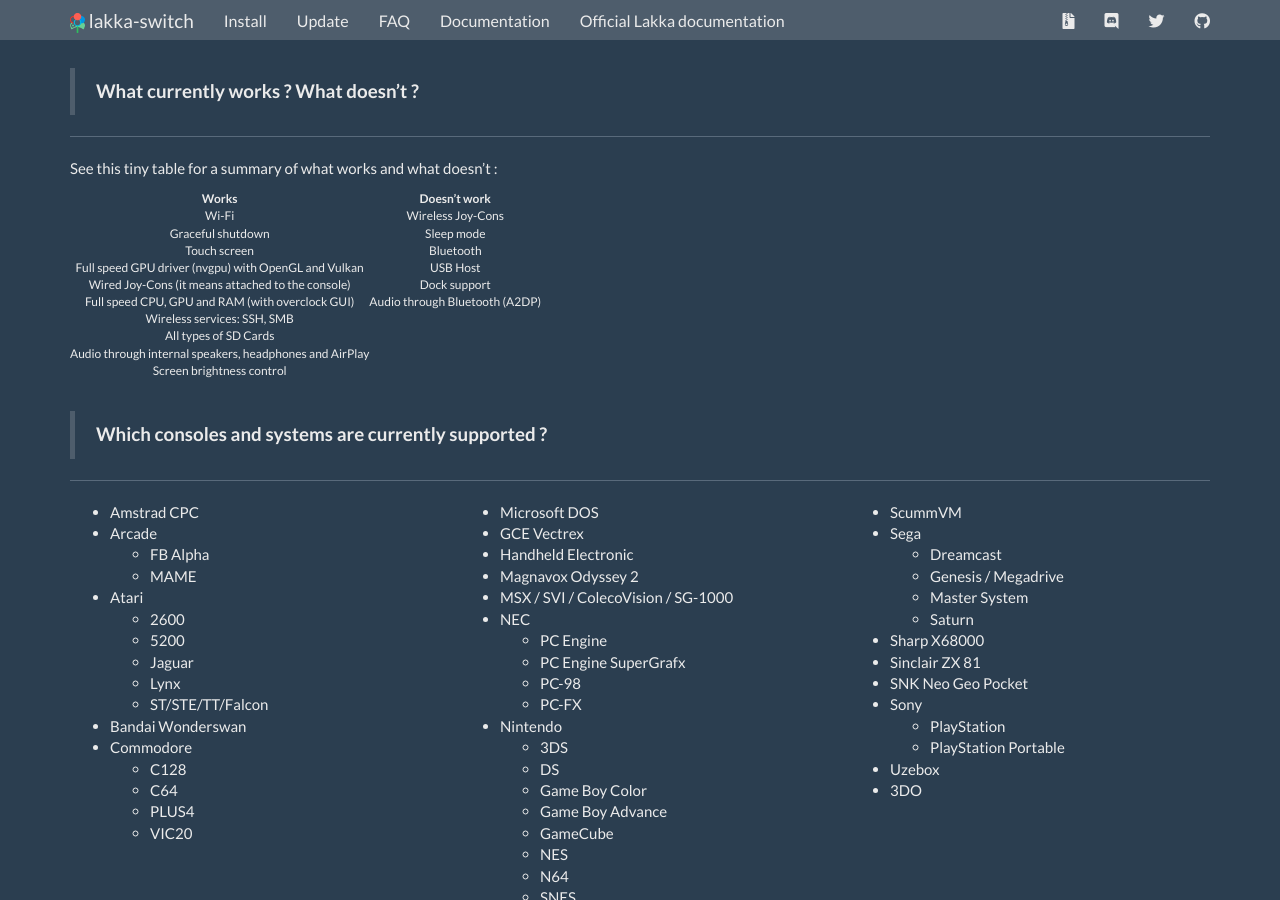
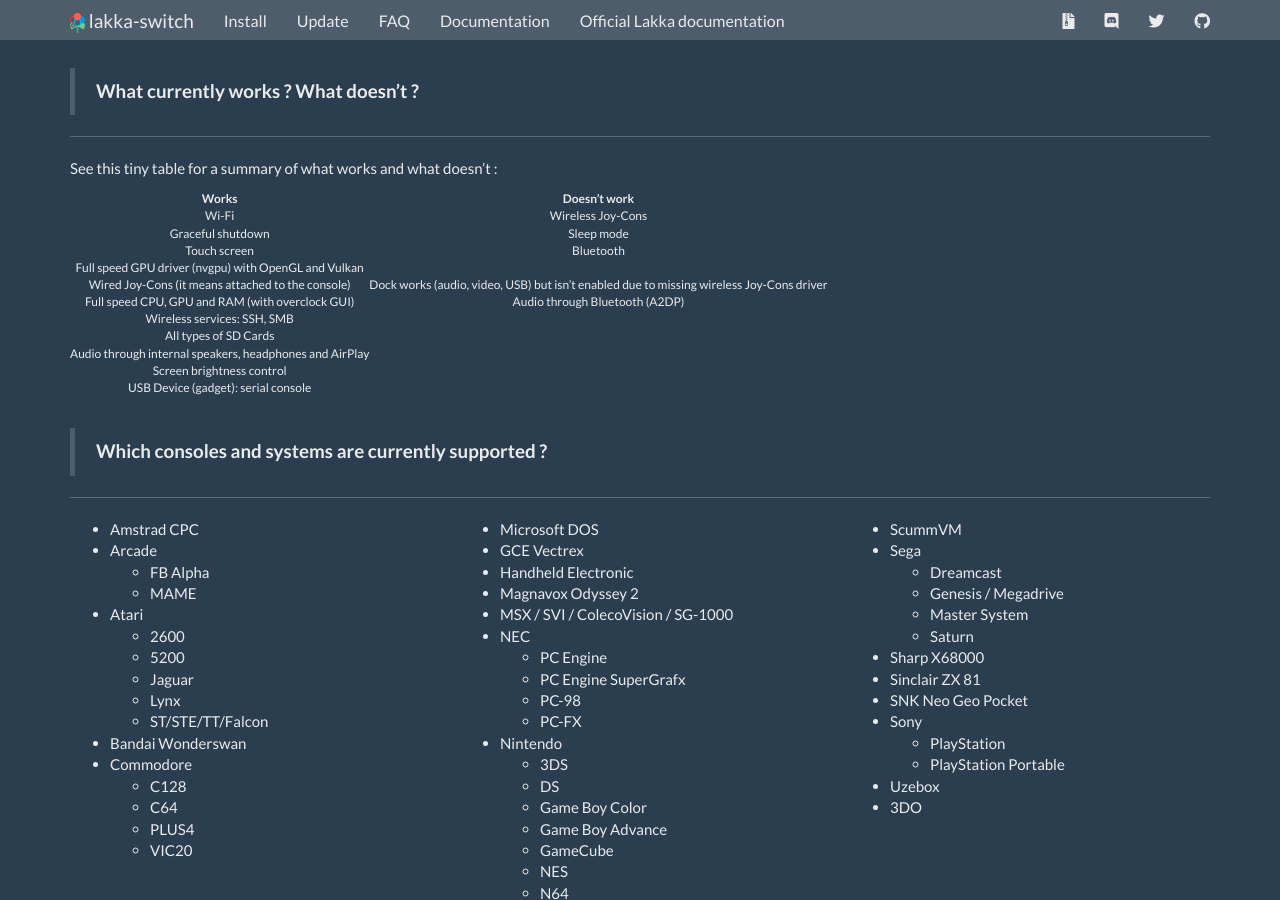
Before and after one commit to lakka-switch/documentation, a Jekyll site: the page built from faq.md, in a window 1280 px wide and 900 px high, scrolled down 569 px. Built offline with Jekyll 4.4.1, drawn with Linux system fonts in a browser that asks for light colours; nearby versions of some CDN libraries.

Commit message:
Update faq.md

```diff
--- a/faq.md
+++ b/faq.md
@@ -35,13 +35,14 @@
 | Wi-Fi         | Wireless Joy-Cons  |
 | Graceful shutdown          | Sleep mode        |
 | Touch screen                   | Bluetooth |
-| Full speed GPU driver (nvgpu) with OpenGL and Vulkan | USB Host          |
-| Wired Joy-Cons (it means attached to the console)                | Dock support      |
+| Full speed GPU driver (nvgpu) with OpenGL and Vulkan |      |
+| Wired Joy-Cons (it means attached to the console)                | Dock works (audio, video, USB) but isn't enabled due to missing wireless Joy-Cons driver      |
 | Full speed CPU, GPU and RAM (with overclock GUI)          | Audio through Bluetooth (A2DP)  |
 | Wireless services: SSH, SMB                       |                   |
 | All types of SD Cards
 | Audio through internal speakers, headphones and AirPlay  | |
 | Screen brightness control | |
+| USB Device (gadget): serial console | |
 
 &nbsp;
 > **Which consoles and systems are currently supported ?**
```
